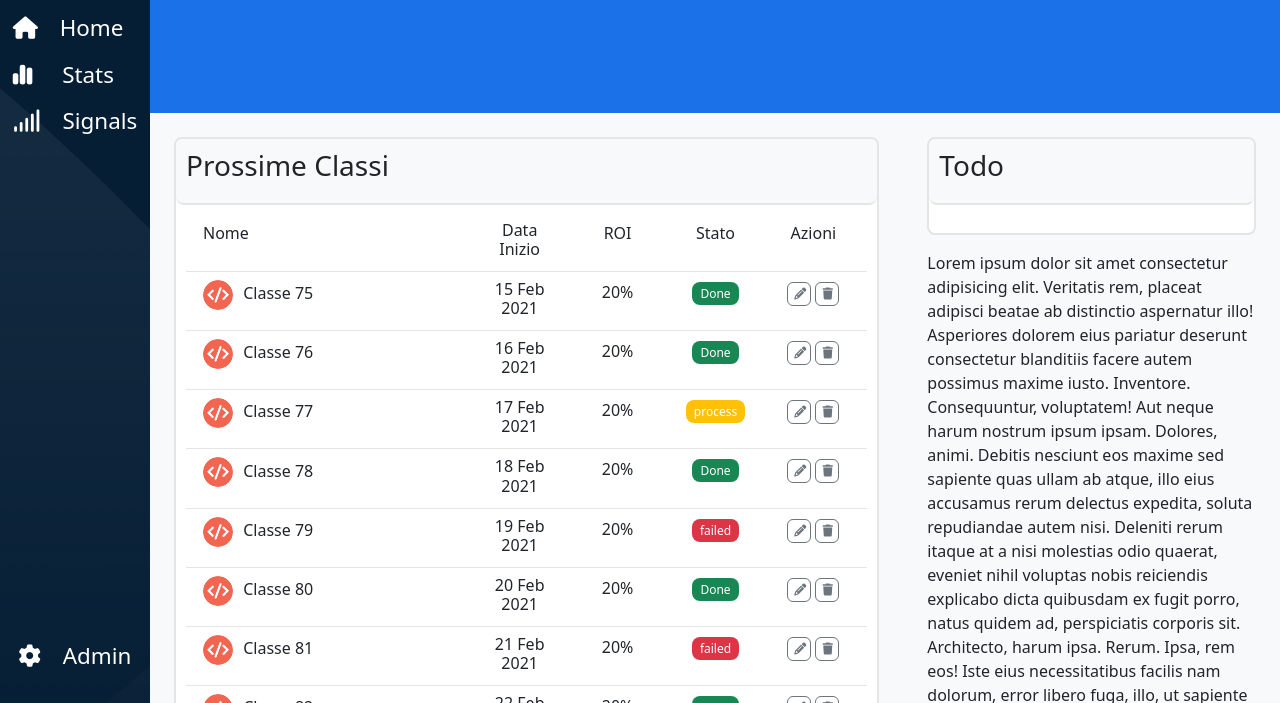
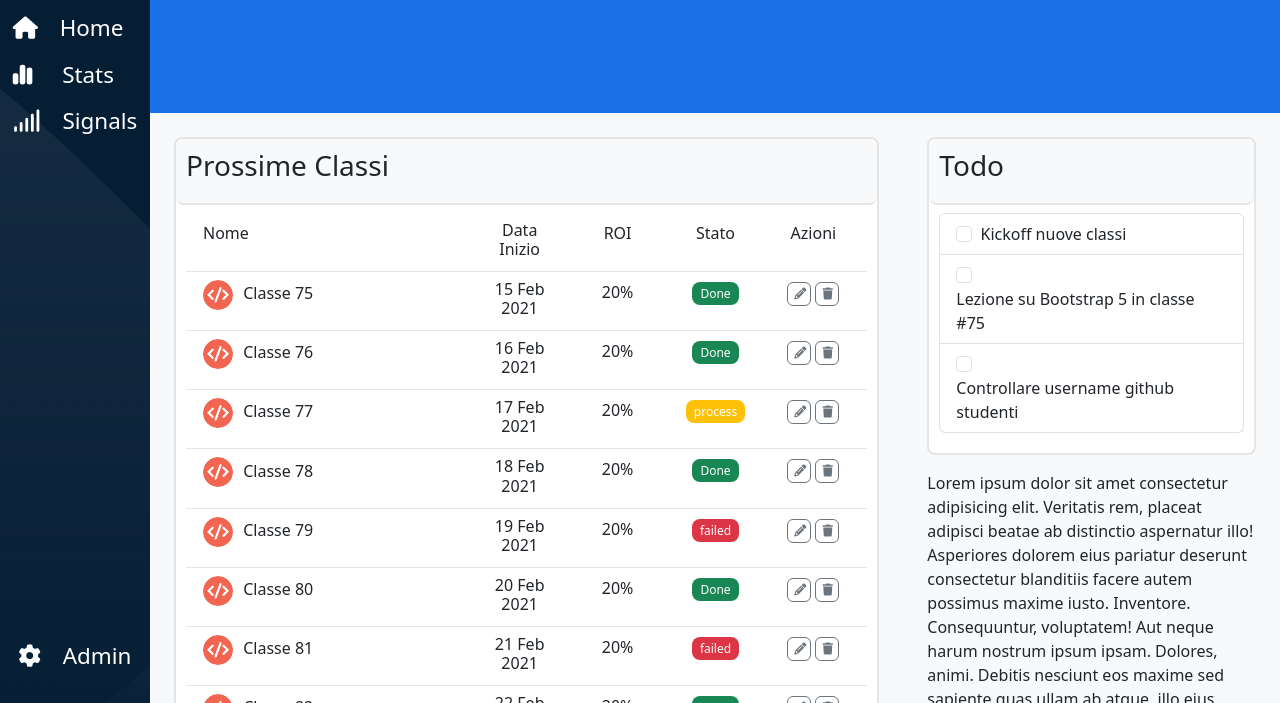
Before and after one commit to AntonioRoccoGit/html-css-bootstrap-dashboard, a plain HTML site: page index.htm in a window 1280 px wide. Shown: the part 97-800 px from the top of the page. Drawn offline with nearby package versions, Linux system fonts and the light colour scheme.

Commit message:
add: todo list

```diff
--- a/index.htm
+++ b/index.htm
@@ -83,13 +83,13 @@
             <div class="body-header">
                 <div class="container-fluid">
                     <div class="row">
-                        <div class="col-12 col-md-4 order-1">
+                        <div class="col-12 col-md-4">
                             Boolean
                         </div>
-                        <div class="col-12 col-md-4 order-2">
+                        <div class="col-12 col-md-4">
                             Ultimi anni
                         </div>
-                        <div class="col-12 col-md-4 order-0 order-md-3">
+                        <div class="col-12 col-md-4 order-first order-md-last">
                             New student
                         </div>
                     </div>
@@ -403,8 +403,19 @@
                                     <div class="ms_body-card rounded-3">
                                         <h3 class="rounded-3">Todo</h3>
 
-                                        <ul class="ul-card">
-
+                                        <ul class="ul-card list-group">
+                                            <li class="list-group-item">
+                                                <input class="form-check-input me-1" type="checkbox" value="" id="firstCheckbox">
+                                                <label class="form-check-label" for="firstCheckbox">Kickoff nuove classi</label>
+                                            </li>
+                                            <li class="list-group-item">
+                                                <input class="form-check-input me-1" type="checkbox" value="" id="secondCheckbox">
+                                                <label class="form-check-label" for="secondCheckbox">Lezione su Bootstrap 5 in classe #75</label>
+                                            </li>
+                                            <li class="list-group-item">
+                                                <input class="form-check-input me-1" type="checkbox" value="" id="thirdCheckbox">
+                                                <label class="form-check-label" for="thirdCheckbox">Controllare username github studenti</label>
+                                            </li>
                                         </ul>
                                     </div>
                                 </div>
```
